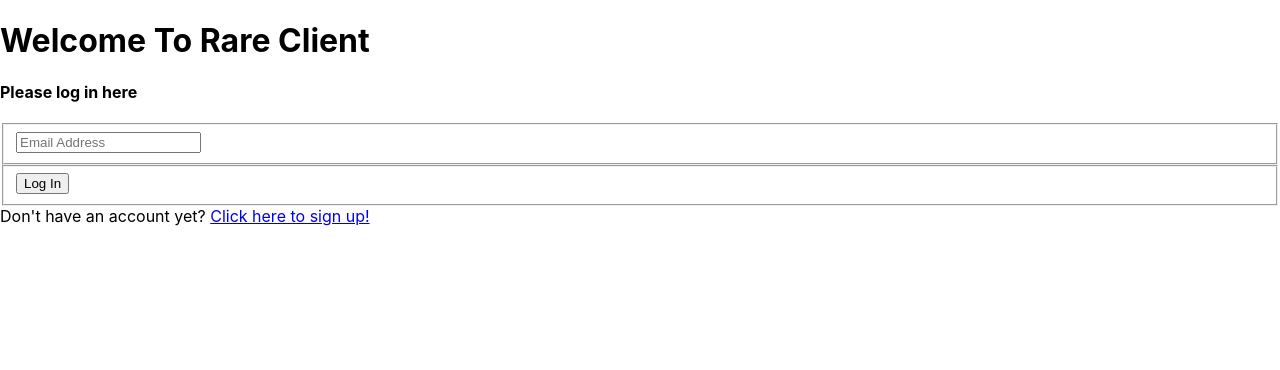
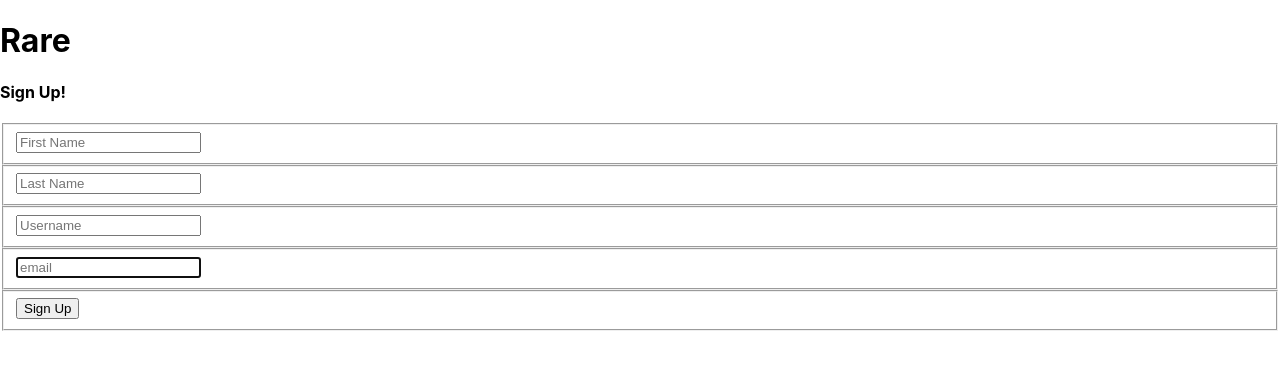
Before and after one commit to NSS-Day-Cohort-68/rare-client-monty-py, a React (Create React App) app: page /register in a window 1280 px wide. Before the commit this address led to /login. Shown: the top 370 px of the page. Built offline with nearby package versions, Linux system fonts and the light colour scheme.

Commit message:
Created Register functionality for creating a user

```diff
--- a/src/App.js
+++ b/src/App.js
@@ -2,12 +2,15 @@ import { Routes, Route } from "react-router-dom"
 import { Authorized } from "./views/Authorized"
 import Login from "./components/auth/Login"
 import ApplicationViews from "./views/ApplicationViews"
+import Register from "./components/auth/Register.js";
+
 
 
 function App() {
   return (
       <Routes>
         <Route path='/login' element={<Login />} />
+        <Route path="/register" element={<Register />} />
         <Route path='*' element={
           <Authorized>
             <ApplicationViews />
--- a/src/components/auth/Register.js
+++ b/src/components/auth/Register.js
@@ -1,13 +1,18 @@
 import { useState } from "react"
-import { createUser } from "../../services/UserService.js"
+import { createUser, getUserByEmail } from "../../services/UserService.js"
+import { useNavigate } from "react-router-dom"
 
-export const Register = () => {
+export default function Register() {
     const [user, setUser] = useState({
         first_name: "",
         last_name: "",
         username: "",
-        email: ""
+        email: "",
+        date: 11111111
     })
+
+    let navigate = useNavigate()
+
     const registerNewUser = () => {
         return createUser(user).then((createdUser) => {
             if(createdUser.hasOwnProperty("id")){
@@ -17,7 +22,97 @@ export const Register = () => {
                         id: createUser.id
                     })
                 )
+
+                navigate("/")
             }
         })
     }
+    const handleRegister = (e) => {
+        e.preventDefault()
+        getUserByEmail(user.email).then((res) => {
+            if(res.valid){
+                window.alert("Account with that email already exists. Please enter a new one.")
+            } else {
+                registerNewUser()
+            }
+        })
+    }
+
+    const handleInputChange = (e) => {
+        const copy = {...user }
+        copy[e.target.id] = e.target.value
+        setUser(copy)
+    }
+
+    return (
+    <div className="register-main-container" onSubmit={handleRegister}>
+        <form className="register-form">
+        <h1>Rare</h1>
+        <h4>Sign Up!</h4>
+        <fieldset>
+            <div className="form-group">
+                <input
+                id="first_name"
+                onChange={handleInputChange}
+                type="text"
+                className="form-control"
+                placeholder="First Name"
+                value={user.first_name}
+                required
+                autoFocus>
+                </input>
+            </div>
+        </fieldset>
+        <fieldset>
+            <div className="form-group">
+                <input
+                id="last_name"
+                onChange={handleInputChange}
+                type="text"
+                className="form-control"
+                placeholder="Last Name"
+                value={user.last_name}
+                required
+                autoFocus>
+                </input>
+            </div>
+        </fieldset>
+        <fieldset>
+            <div className="form-group">
+                <input
+                id="username"
+                onChange={handleInputChange}
+                type="text"
+                className="form-control"
+                placeholder="Username"
+                value={user.username}
+                required
+                autoFocus>
+                </input>
+            </div>
+        </fieldset>
+        <fieldset>
+            <div className="form-group">
+                <input
+                id="email"
+                onChange={handleInputChange}
+                type="text"
+                className="form-control"
+                placeholder="email"
+                value={user.email}
+                required
+                autoFocus>
+                </input>
+            </div>
+        </fieldset>
+        <fieldset>
+            <div className="register-btn-container">
+                <button className="register-btn" type="submit">
+                    Sign Up
+                </button>
+            </div>
+        </fieldset>
+        </form>
+    </div>
+    )
 }
--- a/src/services/UserService.js
+++ b/src/services/UserService.js
@@ -1,4 +1,5 @@
 export const getUserByEmail = async (email) => {
+    console.log(email)
     return await fetch(`http://localhost:8088/users?user_email=${email}`).then(
         (res) => res.json()
     )
```
